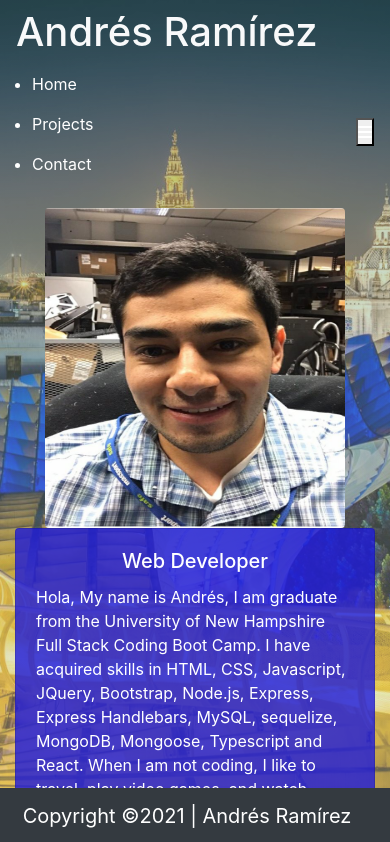
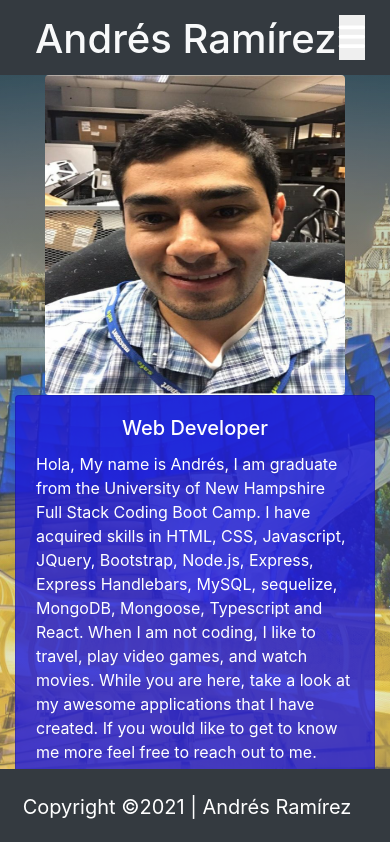
Before and after one commit to ARam2142/React-Portfolio, a React (Create React App) app: page / in a window 390 px wide. Shown: the top 842 px of the page. Built offline with nearby package versions, Linux system fonts and the light colour scheme.

Commit message:
new css code for navbar

```diff
--- a/src/components/Nav/style.css
+++ b/src/components/Nav/style.css
@@ -3,33 +3,89 @@
     margin: 0px;
     padding: 0px;
  }
+
  /*background picture and body*/
- html, body {
-     height: 100%;
-     width: 100%;
+html, body {
+   height: 100%;
+   width: 100%;
+}
+
+.navbar {
+   display: flex;
+   justify-content: space-evenly;
+   align-items: center;
+   height: 75px;
+   background-color: #343a40
+}
+
+.nav-links {
+   display: flex;
+   justify-content: flex-end;
+   font-weight: 300;
+   list-style: none;
+   font-size: 24px;
+}
+
+.home,
+.projects,
+.contact {
+   text-decoration: none;
+   font-size: 20px;
+   padding: 10px 20px;
+   padding-top: 10px;
+   margin: 0 10px;
+   cursor: pointer;
  }
 
- /* .background {
-     background-image:
-     linear-gradient(
-     rgba(113, 147, 209, 0.699),
-     rgba(49, 21, 61, 0.39)
+.mobile-menu-icon {
+   display: none;
+}
 
-     ),
-     url('img/beach.jpg');
- }
+/* Media query for smaller screens */
+@media screen and (max-width: 633px) {
+   h1 {
+      display: flex;
+      position: absolute;
+      top: 15px;
+      left: 35px;
+   }
 
- body {
-    background-size: cover;
-    background-repeat: no-repeat;
-    background-attachment: fixed;
- } */
- /*end of background picture and body*/
+   .nav-links {
+      display: none;
+   }
 
- .header a:hover {
-    color: rgb(58, 21, 58);
- }
+   .nav-links-mobile {
+      position:absolute;
+      display: block;
+      list-style: none;
+      background-color: rgb(37, 53, 52);
+      left: 0;
+      top: 75px;
+      width: 100%;
+      transition: all 0.5s ease-out;
+      text-align: center;
+      font-size: 30px;
+   }
 
- a.nav-link:hover {
-    color: rgb(58, 21, 58);
- }
+   .home,
+   .projects,
+   .contact {
+      color: rgb(245, 245, 245);
+      text-align: center;
+      padding: 32px;
+      transition: all 0.5s ease;
+      width: 100%;
+   }
+
+   .mobile-menu-icon {
+      display: block;
+      position: absolute;
+      font-size: 30px;
+      color: rgba(241, 235, 235, 0.918);
+      border: none;
+      top: 15px;
+      right: 25px;
+      outline: none;
+   }
+
+}
```
